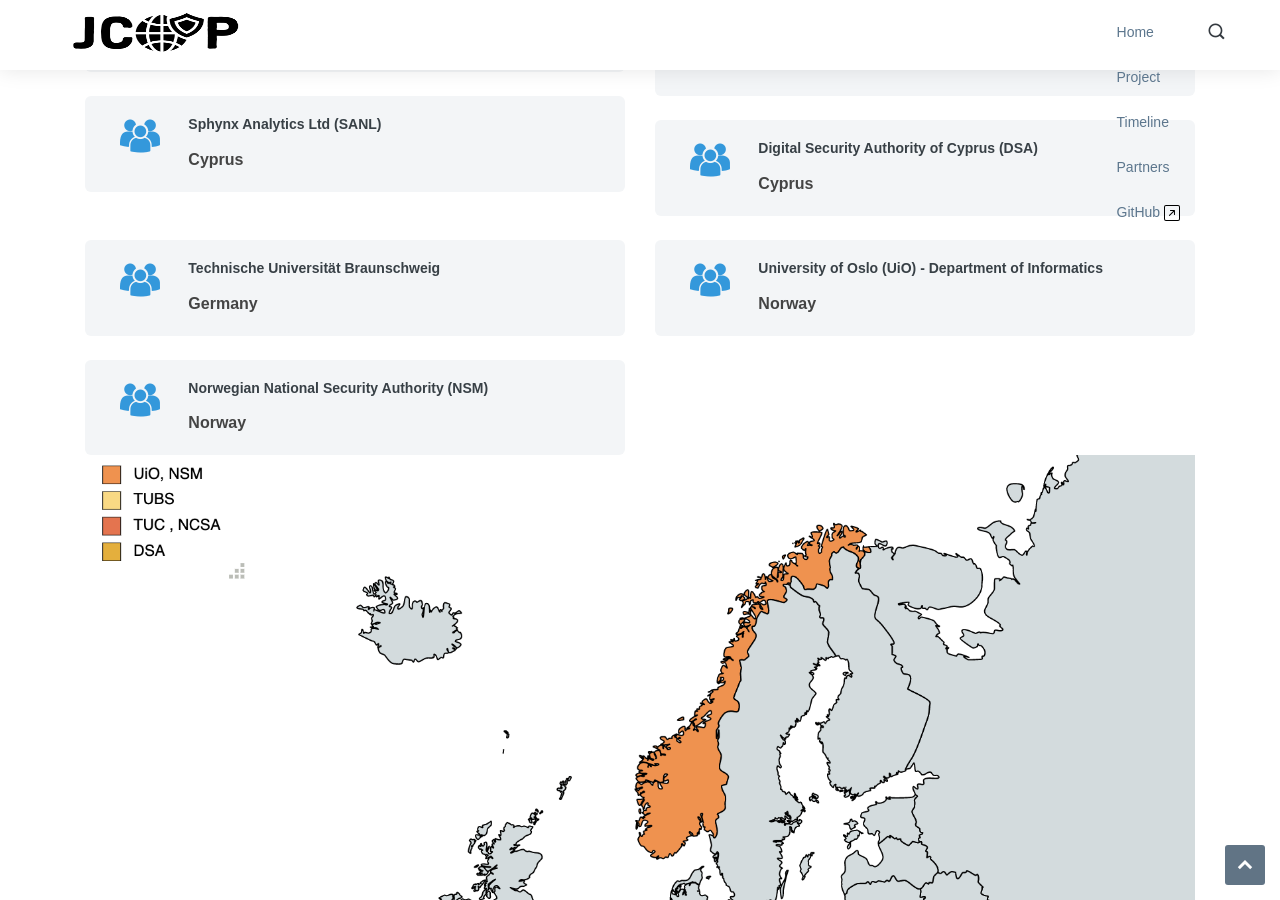
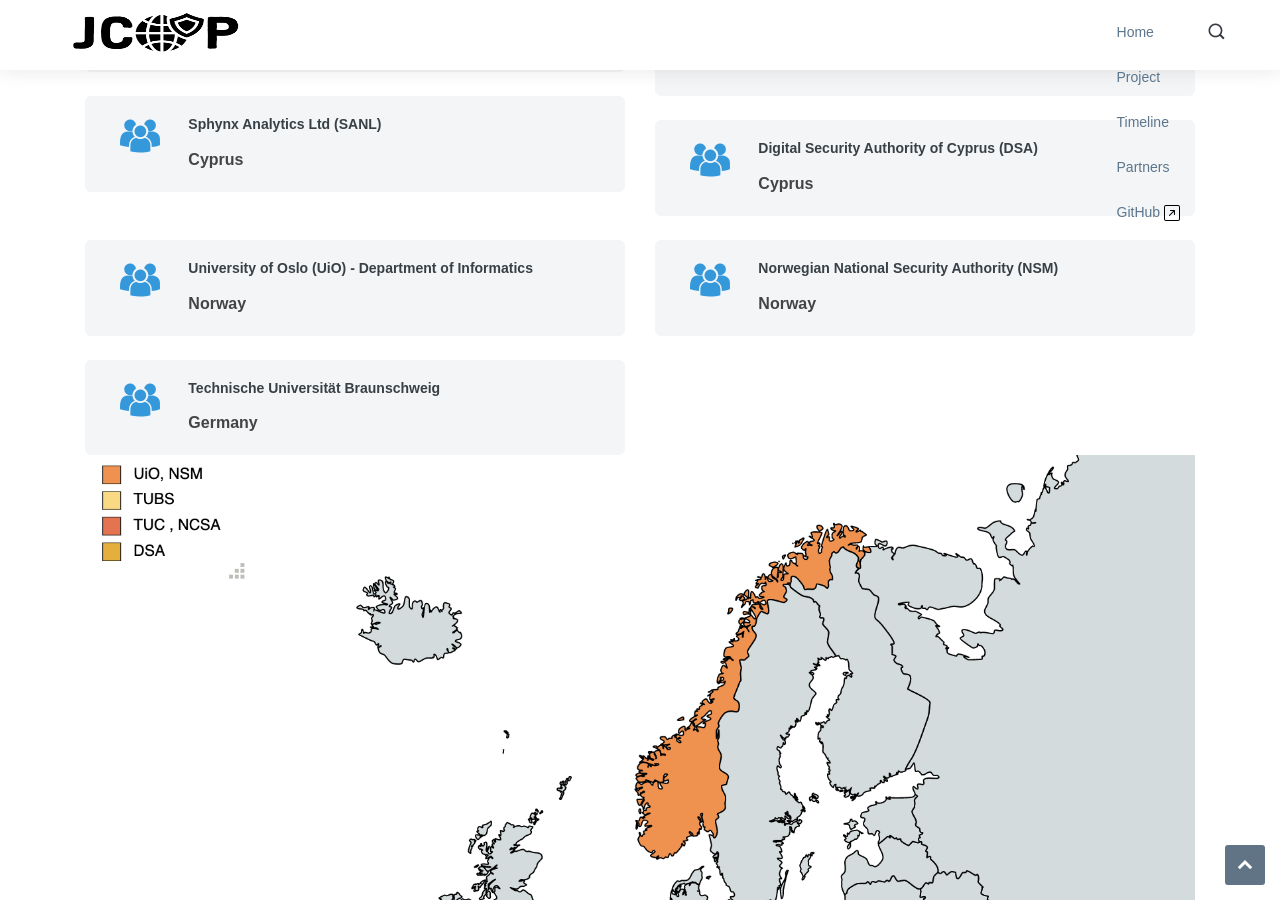
Before and after one commit to mateusdz/jcopweb, a Jekyll site: the page built from partners.html, in a window 1280 px wide and 900 px high, scrolled down 399 px. Built offline with Jekyll 4.4.1, drawn with Linux system fonts in a browser that asks for light colours.

Commit message:
Update partners.html

```diff
--- a/partners.html
+++ b/partners.html
@@ -45,13 +45,6 @@
         <div class="col-md-6 mt-4">
           <div class="icon-box">
             <i class="icofont-users col-md-2"></i>
-            <h4><a href="https://www.tu-braunschweig.de/en/">Technische Universität Braunschweig</a></h4>
-            <b>Germany</b>
-          </div>
-        </div>
-        <div class="col-md-6 mt-4">
-          <div class="icon-box">
-            <i class="icofont-users col-md-2"></i>
             <h4><a href="https://www.mn.uio.no/ifi/english/">University of Oslo (UiO) - Department of Informatics</a>
             </h4>
             <b>Norway</b>
@@ -64,7 +57,13 @@
             <b>Norway</b>
           </div>
         </div>
-
+         <div class="col-md-6 mt-4">
+          <div class="icon-box">
+            <i class="icofont-users col-md-2"></i>
+            <h4><a href="https://www.tu-braunschweig.de/en/">Technische Universität Braunschweig</a></h4>
+            <b>Germany</b>
+          </div>
+        </div>
       </div>
       <div class="row">
         <br>
```
